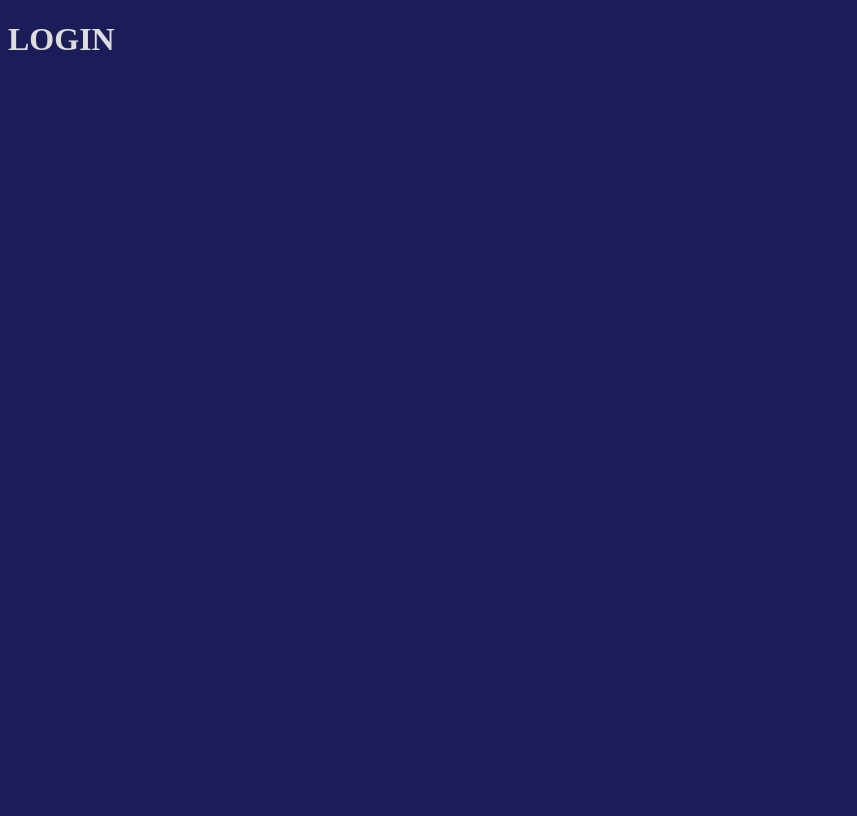
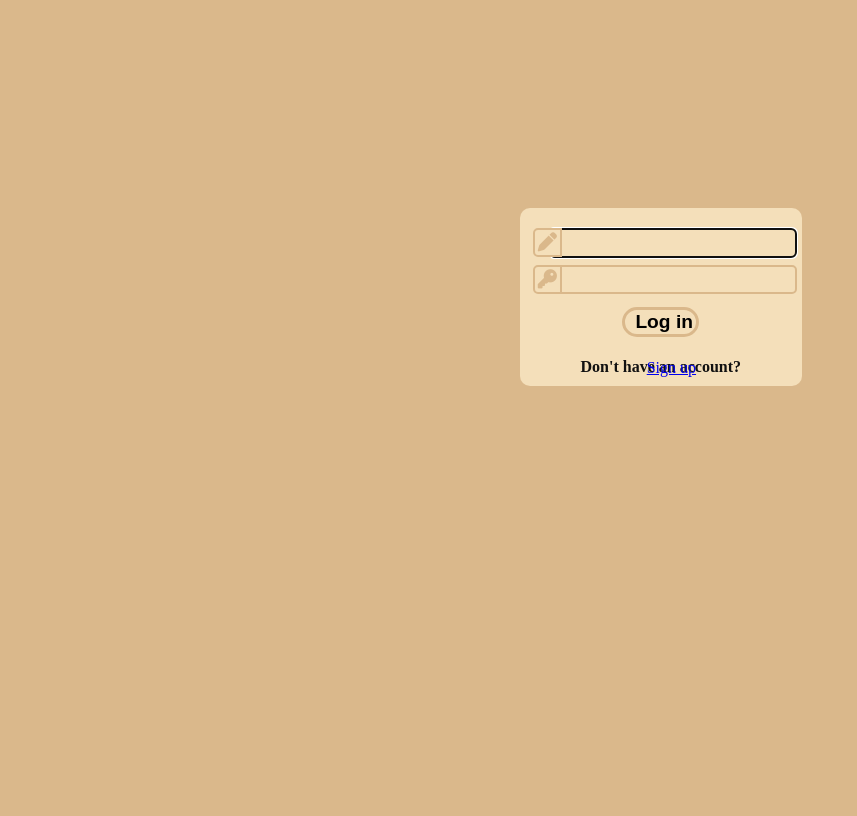
Before and after one commit to piotr-bledowski/social_network, a Django app: page /login/ in a window 1280 px wide. Before the commit the part shown is almost empty. Shown: the whole page, without its empty margins (0-857 px from the left). Before the commit the page ends 50 px from the top, so only its background shows below. Run offline with Django 4.2, Linux system fonts and the light colour scheme; some libraries are stand-ins or nearby versions.

Commit message:
Register and login done with authentication.

```diff
--- a/network/social_network/forms.py
+++ b/network/social_network/forms.py
@@ -1,10 +1,10 @@
 from django.contrib.auth.forms import UserCreationForm
 from django.contrib.auth.models import User
+
+# register form
 
 
 class CreateUserForm(UserCreationForm):
     class Meta:
         model = User
         fields = ['username', 'email', 'password1', 'password2']
-
-# login form TODO
--- a/network/social_network/urls.py
+++ b/network/social_network/urls.py
@@ -2,7 +2,7 @@ from django.urls import path
 from . import views
 
 urlpatterns = [
-    path('', views.index),
-    path('login/', views.login),
-    path('register/', views.register),
+    path('', views.index, name='index'),
+    path('login/', views.loginPage, name='login'),
+    path('register/', views.registerPage, name='register'),
 ]
--- a/network/social_network/views.py
+++ b/network/social_network/views.py
@@ -1,5 +1,6 @@
-from django.shortcuts import render
+from django.shortcuts import render, redirect
 from .forms import CreateUserForm
+from django.contrib.auth import login, logout, authenticate
 
 # Create your views here.
 
@@ -8,16 +9,26 @@ def index(request):
     return render(request, 'build/index.html')
 
 
-def register(request):
+def registerPage(request):
     form = CreateUserForm()
 
     if request.method == 'POST':
         form = CreateUserForm(request.POST)
         if form.is_valid():
             form.save()
+            return redirect('login')
 
     return render(request, 'register.html', {'form': form})
 
 
-def login(request):
+def loginPage(request):  # named loginPage instead of login in order to avoid conflict with django method imported from auth
+    if request.method == 'POST':
+        username = request.POST.get('username')
+        password = request.POST.get('password')
+
+        user = authenticate(request, username=username, password=password)
+
+        login(request, user)
+        return redirect('index')
+
     return render(request, 'login.html')
--- a/network/static/styles.css
+++ b/network/static/styles.css
@@ -1,12 +1,12 @@
 body {
-    background-color: #1c1c59;
-    color: #dddddd;
+    background-color: #DAB88B;
+    color: #111;
 }
 
 .form-div {
-    background-color: #404097;
+    background-color: #F4DFBA;
     width: 20vw;
-    height: 25vh;
+    height: 30vh;
     position: absolute;
     top: 25vh;
     left: 40vw;
@@ -32,8 +32,8 @@ input {
     width: 90%;
     margin-left: 7%;
     border-radius: 0px 5px 5px 0px;
-    border: #4a69bd 2px solid;
-    background-color: #82ccdd;
+    border: #DAB88B 2px solid;
+    background-color: #F4DFBA;
     padding-left: 10px;
 }
 
@@ -42,32 +42,52 @@ input {
     margin-left: 35%;
     width: 30%;
     height: 20%;
-    background-color: #f39c12;
+    background-color: #F4DFBA;
     border-radius: 15px;
-    border: #e67e22 3px solid;
+    border: #DAB88B 3px solid;
     font-size: larger;
     font-weight: bold;
     transition: all 0.5s;
 }
 
 .submit-button:hover {
-    background-color: #f37e00;
-    border: #fa6800 3px solid;
+    background-color: #DAB88B;
+    border: #DAB88B 3px solid;
     transition: all 0.5s;
 }
 
 .descriptor {
+    color: #DAB88B;
     display: inline;
     font-size: larger;
     position: absolute;
     height: 1.3em;
     width: 1.3em;
-    background-color: #f39c12;
+    background-color: #F4DFBA;
     border-radius: 5px 0px 0px 5px;
-    border: #e67e22 2px solid;
+    border: #DAB88B 2px solid;
 }
 
 .icon {
     margin-left: 3px;
     margin-top: 3px;
 }
+
+form {
+    display: block;
+}
+
+#link-div {
+    display: block;
+    text-align: center;
+}
+
+a {
+    position: absolute;
+    top: 85%;
+    left: 45%;
+}
+
+.login-form-div {
+    height: 19vh;
+}
--- a/network/templates/login.html
+++ b/network/templates/login.html
@@ -8,8 +8,32 @@
         <meta name="viewport" content="width=device-width, initial-scale=1">
         {% load static %}
         <link rel="stylesheet" href="{% static 'styles.css' %}">
+        <script src="https://kit.fontawesome.com/63deac6e79.js" crossorigin="anonymous"></script>
     </head>
     <body>
-        <h1>LOGIN</h1>
+        <div class="form-div-wrapper">
+            <div class='form-div login-form-div'>
+                <form method="POST" action="">
+                    {% csrf_token %}
+                    <div class="form-field">
+                        <div class="descriptor">
+                            <i class="fa-solid fa-pen icon"></i>
+                        </div>
+                        <input type="text" name="username" maxlength="150" autofocus="" required="" id="id_username">
+                    </div>
+                    <div class="form-field">
+                        <div class="descriptor">
+                            <i class="fa-solid fa-key icon"></i>
+                        </div>
+                        <input type="password" name="password" required="" id="id_password">
+                    </div>
+                    <input type="submit" value="Log in" class="submit-button">
+                </form>
+                <div id="link-div">
+                    <h4>Don't have an account?</h4>
+                    <a href="{% url 'register' %}">Sign up</a>
+                </div>
+            </div>
+        </div>
     </body>
 </html>
--- a/network/templates/register.html
+++ b/network/templates/register.html
@@ -42,6 +42,10 @@
                     </div>
                     <input type="submit" value="Sign up" class="submit-button">
                 </form>
+                <div id="link-div">
+                    <h4>Already have an account?</h4>
+                    <a href="{% url 'login' %}">Log in</a>
+                </div>
             </div>
         </div>
     </body>
```
Also changed, not shown: network/db.sqlite3.
